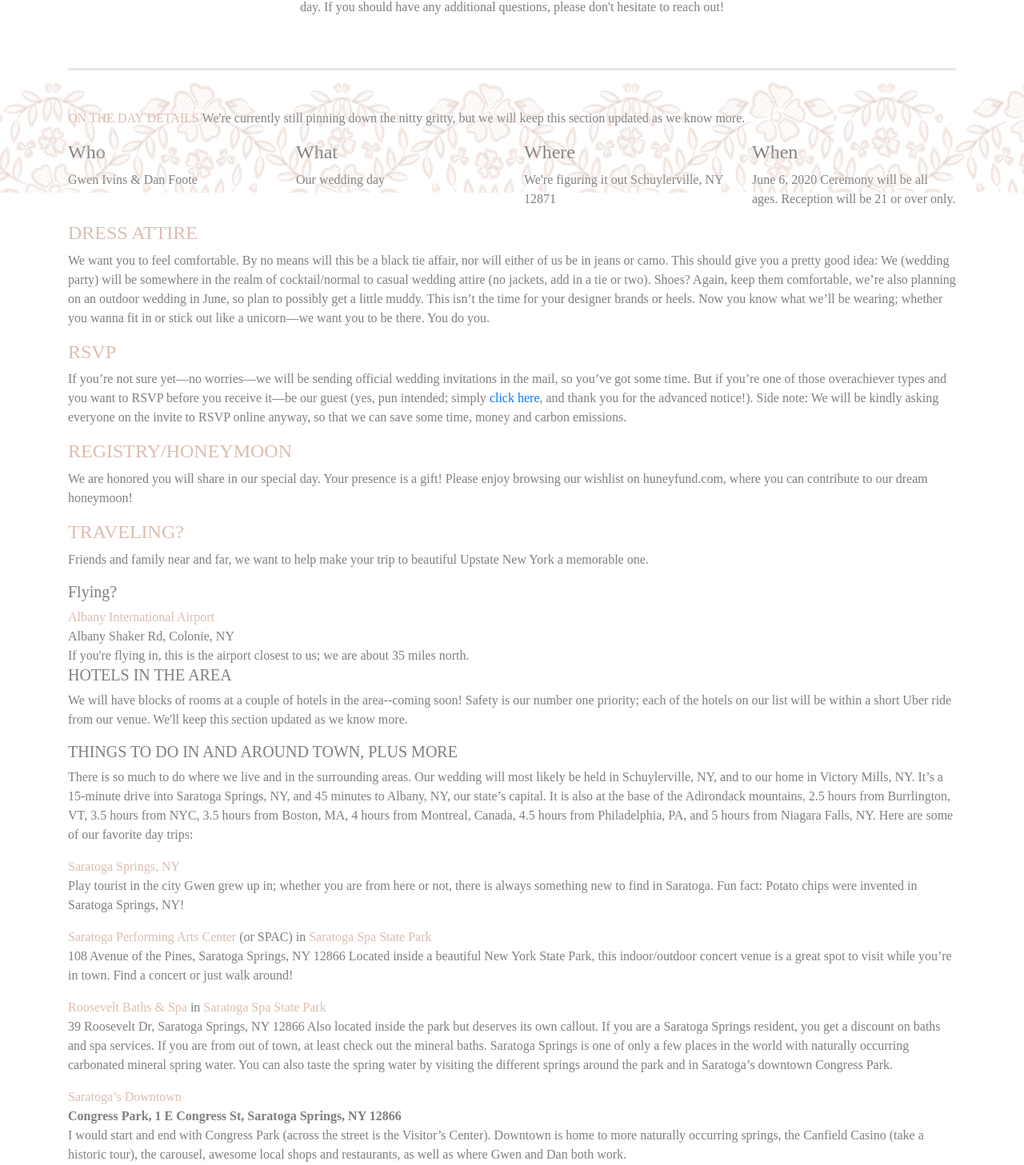
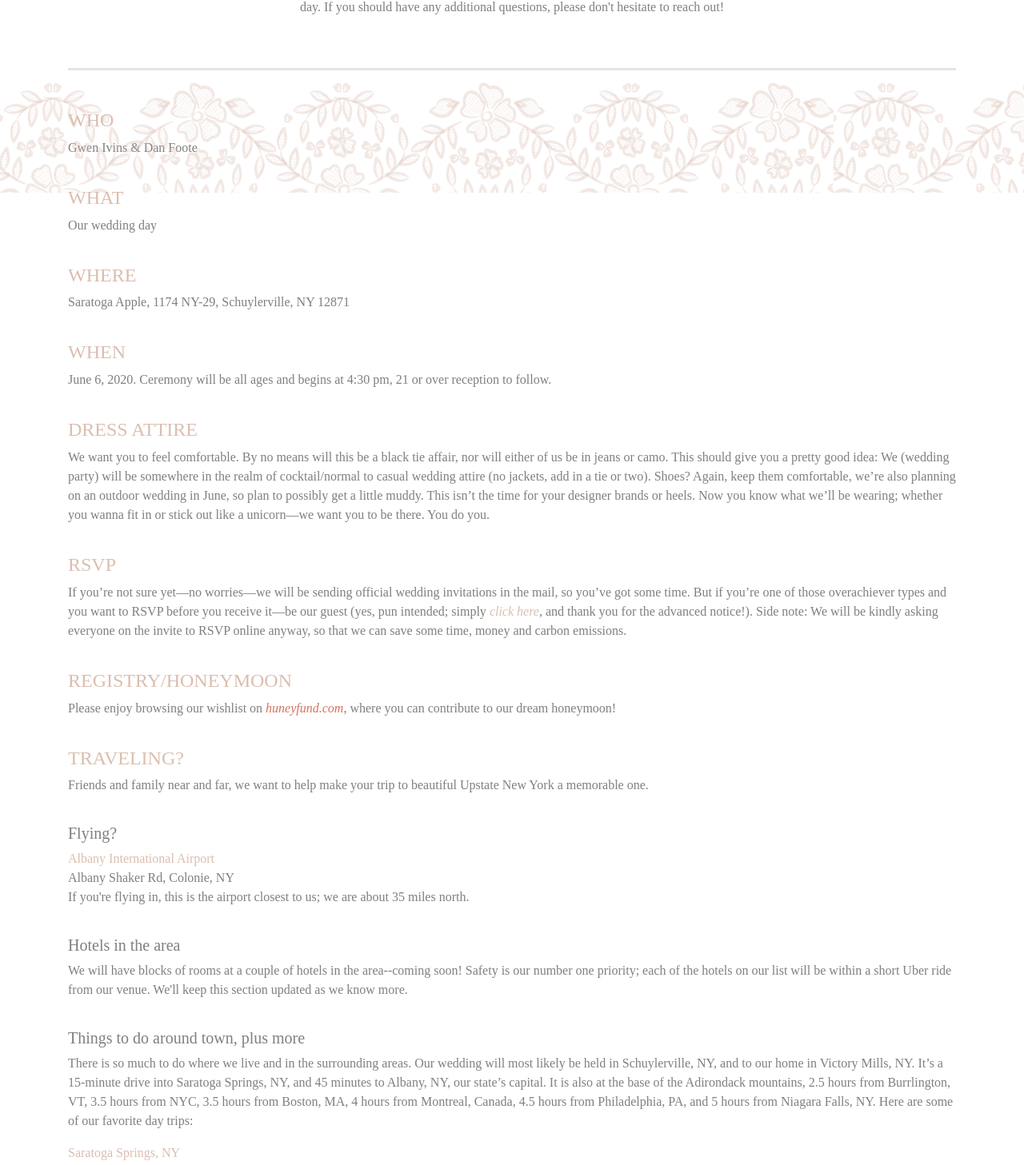
Before and after one commit to Daniel-Dragon/becoming-dragons, an Angular app: page /guest-portal in a window 1280 px wide. Shown: the part 559-2016 px from the top of the page at 80% size. Built offline with nearby package versions, Linux system fonts and the light colour scheme; a web font is replaced by a local one.

Commit message:
Guest Portal Formatting Changes.

```diff
--- a/src/app/guest-portal/guest-portal.component.html
+++ b/src/app/guest-portal/guest-portal.component.html
@@ -4,6 +4,7 @@
             GUEST PORTAL
         </div>
     </div>
+
     <div class="container" style="margin-top: 20px;">
 
         <div class="row">
@@ -24,119 +25,149 @@
         </div>
         <hr />
 
-        <div class="row">
-            <div class="col-12">
+        <div class="row" style="margin-bottom: 20px;">
+            <div class="col-md-12">
+                <h4 class="shit-color">WHO</h4>
                 <p>
-                    <span class="shit-color">ON THE DAY DETAILS</span> We're currently still pinning down the nitty gritty, but we will keep this section updated as we know more.
+                    Gwen Ivins & Dan Foote
                 </p>
             </div>
         </div>
 
-        <div class="row">
-            <div class="col-md-3">
-                <h4>Who</h4>
-                <p>
-                    Gwen Ivins & Dan Foote
-                </p>
-            </div>
-
-            <div class="col-md-3">
-                <h4>What</h4>
+        <div class="row" style="margin-bottom: 20px;">
+            <div class="col-md-12">
+                <h4 class="shit-color">WHAT</h4>
                 <p>
                     Our wedding day
                 </p>
             </div>
-
-            <div class="col-md-3">
-                <h4>Where</h4>
-                <p>
-                    We're figuring it out Schuylerville, NY 12871
-                </p>
         </div>
 
-            <div class="col-md-3">
-                <h4>When</h4>
+        <div class="row" style="margin-bottom: 20px;">
+            <div class="col-md-12">
+                <h4 class="shit-color">WHERE</h4>
                 <p>
-                    June 6, 2020 Ceremony will be all ages. Reception will be 21 or over only.
+                    Saratoga Apple, 1174 NY-29, Schuylerville, NY 12871
                 </p>
             </div>
         </div>
 
-        <!-- Who what where when -->
+        <div class="row" style="margin-bottom: 20px;">
+            <div class="col-md-12">
+                <h4 class="shit-color">WHEN</h4>
+                <p>
+                    June 6, 2020. Ceremony will be all ages and begins at 4:30 pm, 21 or over reception to follow.
+                </p>
+            </div>
+        </div>
 
+        <div class="row" style="margin-bottom: 20px;">
+            <div class="col-12">
                 <h4 class="shit-color">DRESS ATTIRE</h4>
                 <p>
                     We want you to feel comfortable. By no means will this be a black tie affair, nor will either of us be in jeans or camo. This should give you a pretty good idea: We (wedding party) will be somewhere in the realm of cocktail/normal to casual wedding attire
-            (no jackets, add in a tie or two). Shoes? Again, keep them comfortable, we’re also planning on an outdoor wedding in June, so plan to possibly get a little muddy. This isn’t the time for your designer brands or heels. Now you know what we’ll
-            be wearing; whether you wanna fit in or stick out like a unicorn—we want you to be there. You do you.
+                    (no jackets, add in a tie or two). Shoes? Again, keep them comfortable, we’re also planning on an outdoor wedding in June, so plan to possibly get a little muddy. This isn’t the time for your designer brands or heels. Now you know
+                    what we’ll be wearing; whether you wanna fit in or stick out like a unicorn—we want you to be there. You do you.
                 </p>
+            </div>
+        </div>
 
+        <div class="row" style="margin-bottom: 20px;">
+            <div class="col-12">
                 <h4 class="shit-color">RSVP</h4>
                 <p>
                     If you’re not sure yet—no worries—we will be sending official wedding invitations in the mail, so you’ve got some time. But if you’re one of those overachiever types and you want to RSVP before you receive it—be our guest (yes, pun intended; simply
-            <a href="https://docs.google.com/forms/d/e/1FAIpQLSe0Trwk3uejI0t8HKdI0S0heHIOPPkfrGB4SXQnjcTdROtwKQ/viewform?usp=sf_link" target="_blank">click here</a>, and thank you for the advanced notice!). Side note: We will be kindly asking everyone
-            on the invite to RSVP online anyway, so that we can save some time, money and carbon emissions.
+                    <a href="https://docs.google.com/forms/d/e/1FAIpQLSe0Trwk3uejI0t8HKdI0S0heHIOPPkfrGB4SXQnjcTdROtwKQ/viewform?usp=sf_link" target="_blank">click here</a>, and thank you for the advanced notice!). Side note: We will be kindly asking
+                    everyone on the invite to RSVP online anyway, so that we can save some time, money and carbon emissions.
                 </p>
+            </div>
+        </div>
 
+        <div class="row" style="margin-bottom: 20px;">
+            <div class="col-12">
                 <h4 class="shit-color">REGISTRY/HONEYMOON</h4>
                 <p>
-            We are honored you will share in our special day. Your presence is a gift! Please enjoy browsing our wishlist on huneyfund.com, where you can contribute to our dream honeymoon!
+                    Please enjoy browsing our wishlist on <a href="" _target="blank">huneyfund.com</a>, where you can contribute to our dream honeymoon!
                 </p>
+            </div>
+        </div>
 
+        <div class="row" style="margin-bottom: 20px;">
+            <div class="col-12">
                 <h4 class="shit-color">TRAVELING?</h4>
                 <p>
                     Friends and family near and far, we want to help make your trip to beautiful Upstate New York a memorable one.
                 </p>
+            </div>
+        </div>
 
+        <div class="row" style="margin-bottom: 20px;">
+            <div class="col-12">
                 <h5>Flying?</h5>
+                <p>
                     <span class="shit-color">Albany International Airport</span><br /> Albany Shaker Rd, Colonie, NY<br /> If you're flying in, this is the airport closest to us; we are about 35 miles north.
+                </p>
+            </div>
+        </div>
 
-        <h5>HOTELS IN THE AREA</h5>
+        <div class="row" style="margin-bottom: 20px;">
+            <div class="col-12">
+                <h5>Hotels in the area</h5>
                 <p>
                     We will have blocks of rooms at a couple of hotels in the area--coming soon! Safety is our number one priority; each of the hotels on our list will be within a short Uber ride from our venue. We'll keep this section updated as we know more.
                 </p>
+            </div>
+        </div>
 
-        <h5>THINGS TO DO IN AND AROUND TOWN, PLUS MORE</h5>
+        <div class="row" style="margin-bottom: 20px;">
+            <div class="col-12">
+
+                <h5>Things to do around town, plus more</h5>
                 <p>
                     There is so much to do where we live and in the surrounding areas. Our wedding will most likely be held in Schuylerville, NY, and to our home in Victory Mills, NY. It’s a 15-minute drive into Saratoga Springs, NY, and 45 minutes to Albany, NY, our state’s
-            capital. It is also at the base of the Adirondack mountains, 2.5 hours from Burrlington, VT, 3.5 hours from NYC, 3.5 hours from Boston, MA, 4 hours from Montreal, Canada, 4.5 hours from Philadelphia, PA, and 5 hours from Niagara Falls, NY.
-            Here are some of our favorite day trips:
+                    capital. It is also at the base of the Adirondack mountains, 2.5 hours from Burrlington, VT, 3.5 hours from NYC, 3.5 hours from Boston, MA, 4 hours from Montreal, Canada, 4.5 hours from Philadelphia, PA, and 5 hours from Niagara Falls,
+                    NY. Here are some of our favorite day trips:
                 </p>
                 <p>
-            <span class="shit-color">Saratoga Springs, NY </span><br /> Play tourist in the city Gwen grew up in; whether you are from here or not, there is always something new to find in Saratoga. Fun fact: Potato chips were invented in Saratoga Springs,
-            NY!
+                    <span class="shit-color">Saratoga Springs, NY </span><br /> Play tourist in the city Gwen grew up in; whether you are from here or not, there is always something new to find in Saratoga. Fun fact: Potato chips were invented in Saratoga
+                    Springs, NY!
                 </p>
                 <p>
-            <span class="shit-color">Saratoga Performing Arts Center</span> (or SPAC) in <span class="shit-color">Saratoga Spa State Park</span><br /> 108 Avenue of the Pines, Saratoga Springs, NY 12866 Located inside a beautiful New York State Park,
-            this indoor/outdoor concert venue is a great spot to visit while you’re in town. Find a concert or just walk around!
+                    <span class="shit-color">Saratoga Performing Arts Center</span> (or SPAC) in <span class="shit-color">Saratoga Spa State Park</span><br /> 108 Avenue of the Pines, Saratoga Springs, NY 12866 Located inside a beautiful New York State
+                    Park, this indoor/outdoor concert venue is a great spot to visit while you’re in town. Find a concert or just walk around!
                 </p>
                 <p>
-            <span class="shit-color">Roosevelt Baths & Spa</span> in <span class="shit-color">Saratoga Spa State Park</span><br /> 39 Roosevelt Dr, Saratoga Springs, NY 12866 Also located inside the park but deserves its own callout. If you are a Saratoga
-            Springs resident, you get a discount on baths and spa services. If you are from out of town, at least check out the mineral baths. Saratoga Springs is one of only a few places in the world with naturally occurring carbonated mineral spring
-            water. You can also taste the spring water by visiting the different springs around the park and in Saratoga’s downtown Congress Park.
+                    <span class="shit-color">Roosevelt Baths & Spa</span> in <span class="shit-color">Saratoga Spa State Park</span><br /> 39 Roosevelt Dr, Saratoga Springs, NY 12866 Also located inside the park but deserves its own callout. If you are
+                    a Saratoga Springs resident, you get a discount on baths and spa services. If you are from out of town, at least check out the mineral baths. Saratoga Springs is one of only a few places in the world with naturally occurring carbonated
+                    mineral spring water. You can also taste the spring water by visiting the different springs around the park and in Saratoga’s downtown Congress Park.
                 </p>
                 <p>
                     <span class="shit-color">Saratoga’s Downtown</span><br />
-            <strong>Congress Park, 1 E Congress St, Saratoga Springs, NY 12866</strong><br /> I would start and end with Congress Park (across the street is the Visitor’s Center). Downtown is home to more naturally occurring springs, the Canfield Casino
-            (take a historic tour), the carousel, awesome local shops and restaurants, as well as where Gwen and Dan both work.
+                    <strong>Congress Park, 1 E Congress St, Saratoga Springs, NY 12866</strong><br /> I would start and end with Congress Park (across the street is the Visitor’s Center). Downtown is home to more naturally occurring springs, the Canfield
+                    Casino (take a historic tour), the carousel, awesome local shops and restaurants, as well as where Gwen and Dan both work.
                 </p>
                 <p>
-            <span class="shit-color">Outside of Saratoga</span><br /> Schuylerville, NY/Victory Mills, NY, is a beautiful and historic area. If you’re into taking long walks and/or history, this is the place for you. General Schuyler’s house, Saratoga
-            Monument and Victory Woods are right down the road from Gwen and Dan’s home—practically in their backyard.
+                    <span class="shit-color">Outside of Saratoga</span><br /> Schuylerville, NY/Victory Mills, NY, is a beautiful and historic area. If you’re into taking long walks and/or history, this is the place for you. General Schuyler’s house,
+                    Saratoga Monument and Victory Woods are right down the road from Gwen and Dan’s home—practically in their backyard.
                 </p>
                 <p>
-            <span class="shit-color">Saratoga National Historical Park (Saratoga Battlefield)</span><br /> <strong>648 NY-32, Stillwater, NY 12170</strong><br /> Here, in 1777, during the American War for Independence, American troops battled and beat
-            a British invasion force, marking the first time in world history that a British Army ever surrendered. These are beautiful grounds for walking, running, biking and learning some American history along the way.
+                    <span class="shit-color">Saratoga National Historical Park (Saratoga Battlefield)</span><br /> <strong>648 NY-32, Stillwater, NY 12170</strong><br /> Here, in 1777, during the American War for Independence, American troops battled
+                    and beat a British invasion force, marking the first time in world history that a British Army ever surrendered. These are beautiful grounds for walking, running, biking and learning some American history along the way.
                 </p>
                 <p>
-            <span class="shit-color">Ithaca, NY</span><br />Gwen’s home away from home. Ithaca is known for its nature, beautiful natural gorges, waterfalls (Taughannock Falls State Park is Gwen’s favorite), hikes, state parks, the Finger Lakes and wine.
-            “Ithaca is gorges” is not only a perfect tagline but is also so true.
+                    <span class="shit-color">Ithaca, NY</span><br />Gwen’s home away from home. Ithaca is known for its nature, beautiful natural gorges, waterfalls (Taughannock Falls State Park is Gwen’s favorite), hikes, state parks, the Finger Lakes
+                    and wine. “Ithaca is gorges” is not only a perfect tagline but is also so true.
                 </p>
                 <p>
-            <span class="shit-color">Massachusetts Museum of Contemporary Art (Mass MoCA)</span><br /> <strong>1040 Mass MoCA Way, North Adams, MA 01247</strong><br /> Contemporary art museum in a quaint little town in Massachusetts. Gwen likes to make
-            the trip at least once a year, usually around her birthday.
+                    <span class="shit-color">Massachusetts Museum of Contemporary Art (Mass MoCA)</span><br /> <strong>1040 Mass MoCA Way, North Adams, MA 01247</strong><br /> Contemporary art museum in a quaint little town in Massachusetts. Gwen likes
+                    to make the trip at least once a year, usually around her birthday.
                 </p>
-        <h5>GOOD EATS</h5>
+            </div>
+        </div>
+
+        <div class="row" style="margin-bottom: 20px;">
+            <div class="col-12">
+                <h5>Good eats</h5>
                 <p>
                     This is a list of some of our favorite places to eat:<br />
                     <span class="shit-color">Revolution Cafe</span>—Cassie, the owner, is catering our wedding, tell her we sent you! Fun fact: Gwen also designed their logo and branding. Try a burrito! <br />
@@ -152,11 +183,18 @@
                     <span class="shit-color">Chianti or Forno Bistro</span>—Upscale Italian food and oh so tasty. <br />
                     <span class="shit-color">Gennaro’s Pizza & Mama Mia’s</span>—Best two pizza joints in town.
                 </p>
+            </div>
+        </div>
 
+        <div class="row" style="margin-bottom: 20px;">
+            <div class="col-12">
                 <h4>Wedding Party</h4>
                 <p>
                     You’ll notice in sticking with the nontraditional, we’ve chosen some different titles for our wedding party—don’t be alarmed, be open!<br />(OK, so no fancy nontraditional title here, but we are changing our last name to Dragon, so…)
                 </p>
+            </div>
+        </div>
+
 
         <div class="row">
             <div class="col-md-4 offset-md-1">
@@ -270,5 +308,7 @@
                 <app-headshot image="assets/guest-jackie-photo.png" name="Jackie Young" role="Mother of the Groom" bio="Animal lover, loves to travel. Normal human person."></app-headshot>
             </div>
         </div>
+
     </div>
+    <!-- End Container -->
 </div>
--- a/src/styles.css
+++ b/src/styles.css
@@ -5,6 +5,19 @@
 
 .striped-background {
     background: repeating-linear-gradient( 90deg, #eeeae7, #eeeae7 25px, #f9f4f1 25px, #f9f4f1 50px);
+}
+
+a {
+    font-style: italic;
+    color: #DBBEB0 !important;
+}
+
+a:visited {
+    color: #D67361 !important;
+}
+
+a:hover {
+    color: #74947d !important;
 }
 
 
```
Lines whose indentation alone changed are shown as unchanged.
